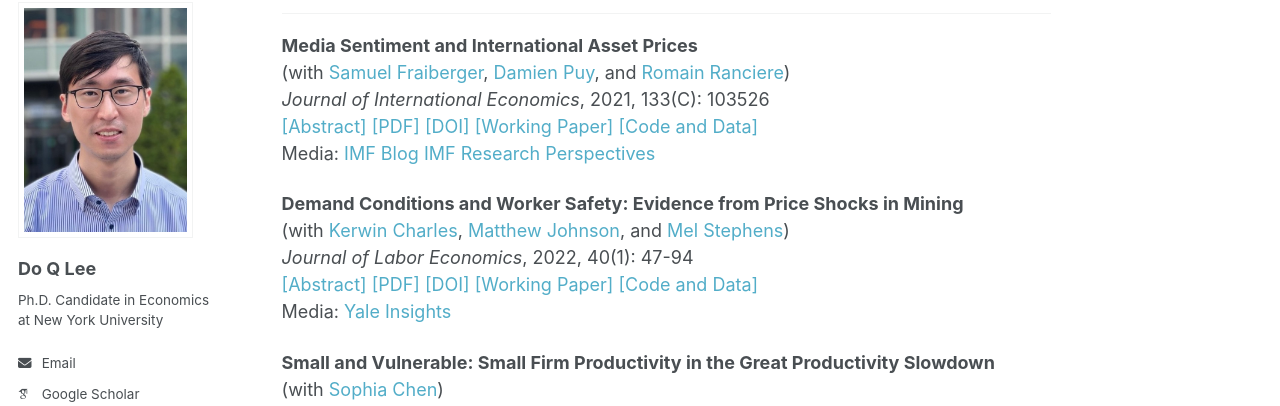
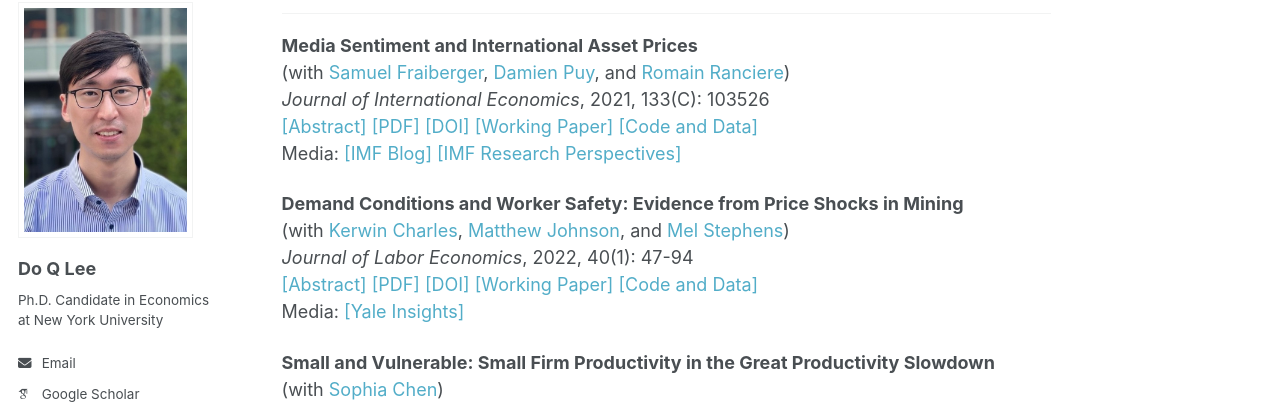
Before and after one commit to doqlee/doqlee.github.io, a Jekyll site: the page built from _pages/main.md, in a window 1280 px wide and 900 px high, scrolled down 696 px. Shown: the part 117-523 px from the top of the window. Built offline with Jekyll 4.4.1, drawn with Linux system fonts in a browser that asks for light colours; some web fonts are replaced.

```diff
--- a/_pages/main.md
+++ b/_pages/main.md
@@ -64,7 +64,7 @@ Publications
 (with [Samuel Fraiberger](https://www.samuelfraiberger.com/), [Damien Puy](https://sites.google.com/view/damienpuy), and [Romain Ranciere](https://rranciere.academia.edu/)) \
 *Journal of International Economics*, 2021, 133(C): 103526 \
 <a href="#/" onclick="visib('FLPR2021')">[Abstract]</a> [[PDF]](../files/mediaSentiment.pdf) [[DOI]](https://doi.org/10.1016/j.jinteco.2021.103526) [[Working Paper]](https://www.nber.org/papers/w25353) [[Code and Data]](https://doi.org/10.7910/DVN/QNKFJF) \
-Media: [IMF Blog](https://www.imf.org/en/Blogs/Articles/2019/12/16/blog-the-power-of-text) [IMF Research Perspectives](https://www.imf.org/-/media/Files/Research/research-perspective/2019/SpringSummer/index.ashx)
+Media: [[IMF Blog]](https://www.imf.org/en/Blogs/Articles/2019/12/16/blog-the-power-of-text) [[IMF Research Perspectives]](https://www.imf.org/-/media/Files/Research/research-perspective/2019/SpringSummer/index.ashx)
 <div id="FLPR2021" style="display: none; text-align: justify; line-height: 1.2" >
 We investigate the relationship between media sentiment and international equity prices using a new dataset of 4 million news articles published between 1991 and 2015. Three key results emerge. First, news sentiment robustly predicts future daily returns around the world. However, we find a sharp contrast between the effect of local news and that of global news: whereas local news optimism (pessimism) predicts a small and transitory increase (decrease) in local equity returns, global news sentiment has a larger impact on returns that does not reverse in the short run. Second, news sentiment affects local prices mainly through the investment decisions of foreign—rather than local—investors. Third, large variations in global news sentiment predominantly happen in the absence of new information about fundamentals, suggesting that movements in global sentiment capture variations in investors' sentiment. Taken together, our findings illustrate the key role played by foreign news and investors' sentiment in driving local asset prices.
 <br><br>
@@ -75,7 +75,7 @@ We investigate the relationship between media sentiment and international equity
 (with [Kerwin Charles](https://faculty.som.yale.edu/kerwincharles/), [Matthew Johnson](https://sites.google.com/site/mslaterjohnson/home?authuser=0), and [Mel Stephens](https://sites.lsa.umich.edu/mstep/)) \
 *Journal of Labor Economics*, 2022, 40(1): 47-94 \
 <a href="#/" onclick="visib('CJLS2022')">[Abstract]</a> [[PDF]](../files/Mining.pdf) [[DOI]](https://doi.org/10.1086/713887) [[Working Paper]](https://www.nber.org/papers/w26401) [[Code and Data]](https://github.com/doqlee/mining) \
-Media: [Yale Insights](https://insights.som.yale.edu/insights/firms-sacrifice-worker-safety-when-demand-is-high)
+Media: [[Yale Insights]](https://insights.som.yale.edu/insights/firms-sacrifice-worker-safety-when-demand-is-high)
 <div id="CJLS2022" style="display: none; text-align: justify; line-height: 1.2" >
 We investigate how demand conditions affect employers' provision of safety—something about which theory is ambivalent. Positive demand shocks relax financial constraints that limit safety investment but simultaneously raise the opportunity cost of increasing safety rather than production. We study the US metals mining sector, leveraging exogenous demand shocks from short-term variation in global commodity prices. We find that positive price shocks substantially increase workplace injury rates and safety regulation noncompliance. While these results indicate the general dominance of the opportunity cost effect, shocks that only increase mines' cash flow lower injury rates, illustrating that financial constraints also affect safety.
 <br><br>
```
